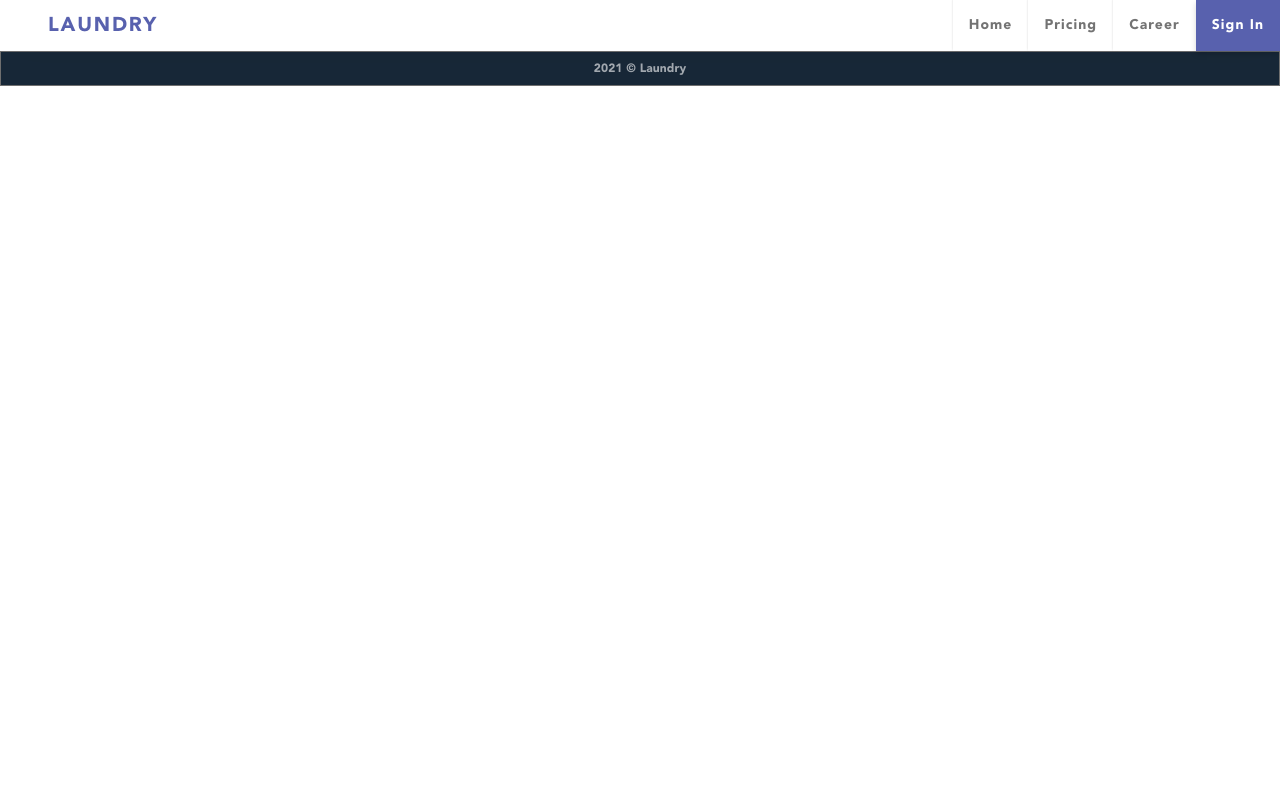
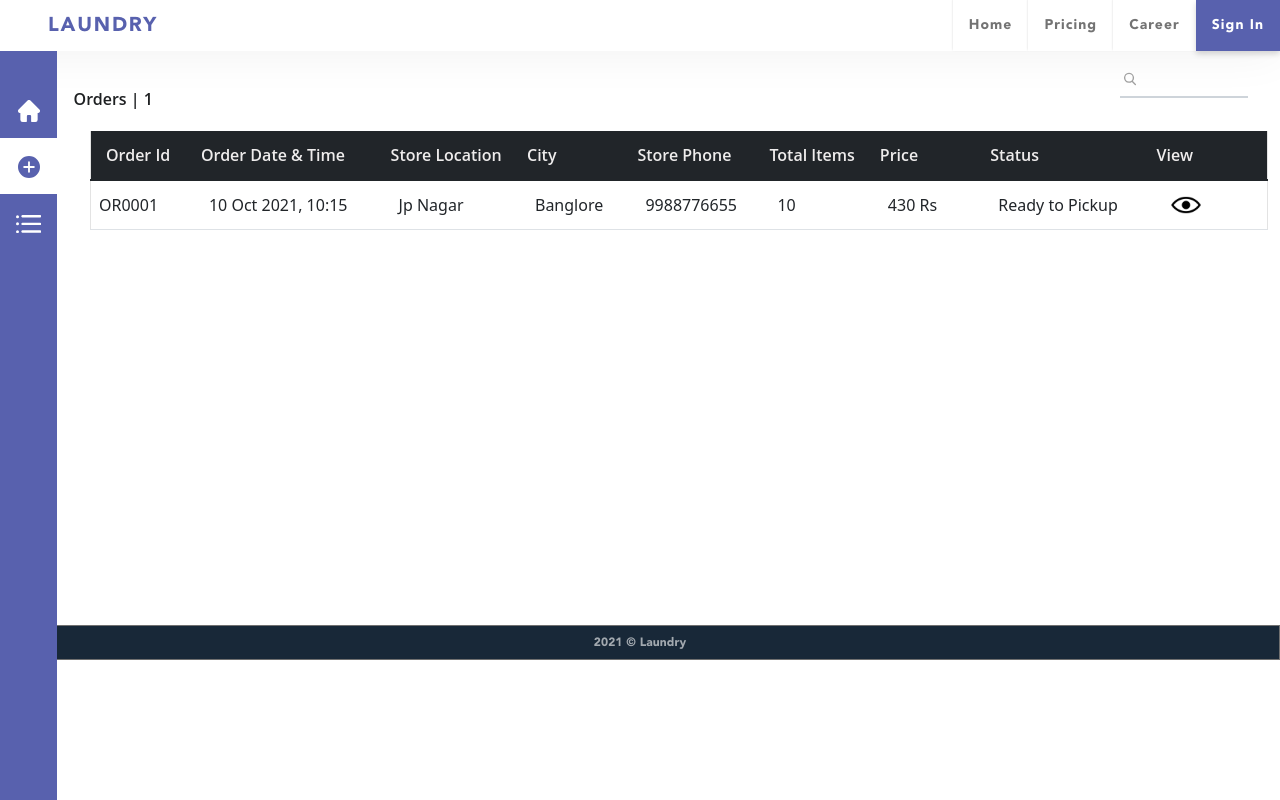
Before and after one commit to BrijneetaGupta/Laundary-Management-System, a React (Create React App) app in the folder frontend/laundary-services/: page /pastOrder in a window 1280 px wide. Built offline with nearby package versions, Linux system fonts and the light colour scheme; the HTML template or start-up script is replaced by a standard one.

Commit message:
css changes

```diff
--- a/frontend/laundary-services/src/App.css
+++ b/frontend/laundary-services/src/App.css
@@ -69,3 +69,13 @@
   text-decoration: none;
   color: #4552C1;
 }
+input::-webkit-outer-spin-button,
+input::-webkit-inner-spin-button {
+  -webkit-appearance: none;
+  margin: 0;
+}
+
+/* Firefox */
+input[type=number] {
+  -moz-appearance: textfield;
+}
--- a/frontend/laundary-services/src/App.js
+++ b/frontend/laundary-services/src/App.js
@@ -14,7 +14,9 @@ const App = () => {
     <div className="App">
       <Header />
 
-      {/* <PastOrder /> */}
+      <Routes>
+        <Route path="/pastOrder" element={<PastOrder />} />
+      </Routes>
 
       <Routes>
         <Route path="/createOrder" element={<CreateOrder />} />
--- a/frontend/laundary-services/src/assets/css/createOrder.css
+++ b/frontend/laundary-services/src/assets/css/createOrder.css
@@ -54,6 +54,14 @@
 }
 .quantity::after{
     display: none;
+}
+#createOrder h5, #pastOrder h5{
+  text-align: left;
+  font: normal normal 600 16px/48px Open Sans;
+  letter-spacing: 0px;
+  color: #1E2022;
+  margin-left: 4.6rem;
+  opacity: 1;
 }
 #createOrder ul li{
     display:inline-block;
@@ -195,3 +203,12 @@ p{
 .proceedCancelBtn{
   margin-bottom: 5rem;
 }
+
+#pastOrder, #createOrder{
+  min-height: 550px;
+}
+
+#pastOrder .navbar-btn{
+  background: none;
+  border: none;
+}
--- /dev/null
+++ b/frontend/laundary-services/src/assets/css/search.css
@@ -0,0 +1,25 @@
+#createOrder .form-control, #pastOrder .form-control{
+    width: 10%;
+    padding: 1.95rem 0.3rem 0.35rem 0;
+    background-color: inherit;
+    border: none;
+    border-bottom: 2px solid #ced4da;
+    border-radius: 0;
+    text-align: left;
+    font: normal normal normal 17px/27px Open Sans;
+    letter-spacing: 0.6px;
+    color: #77838F;
+    opacity: 1;
+    float: right;
+    right: 2rem;
+    top: 2rem;
+    position: absolute;
+  }
+  #createOrder span, #pastOrder span{
+    position: absolute;
+    top: 4rem;
+    right: 9rem;
+  }
+  #createOrder span img, #pastOrder span img{
+    width:12px
+  }
--- a/frontend/laundary-services/src/components/CreateOrder.js
+++ b/frontend/laundary-services/src/components/CreateOrder.js
@@ -2,6 +2,7 @@ import React from 'react'
 import '../assets/css/createOrder.css'
 import '../App.css'
 import DashboardSidebar from './DashboradSidebar';
+import Search from './Search';
 import jeans from '../assets/productImages/jeans.jpg';
 import joggers from '../assets/productImages/joggers.jpg';
 import others from '../assets/productImages/others.jpg';
@@ -257,24 +258,24 @@ const CreateOrder = () => {
                 console.log("items", totalitems)
             }
         }
-        axios({
-            url: "http://localhost:3004/orders",
-            method: "POST",
-            headers: {
-                authorization: mytoken,
-            },
-            data: {
-                "amount": amount, "totalitems": totalitems, "date": today, "status": "done ordered successfully", "services": services
-            }
+        // axios({
+        //     url: "http://localhost:3004/orders",
+        //     method: "POST",
+        //     headers: {
+        //         authorization: mytoken,
+        //     },
+        //     data: {
+        //         "amount": amount, "totalitems": totalitems, "date": today, "status": "done ordered successfully", "services": services
+        //     }
 
 
 
 
-        })
+        // })
 
-            .then(res => {
-                alert(res.data.status)
-            })
+        //     .then(res => {
+        //         alert(res.data.status)
+        //     })
     }
     const clearItem = (item) => {
         if (item === "shirt") {
@@ -324,7 +325,9 @@ const CreateOrder = () => {
         <>
             <DashboardSidebar />
             <section id="createOrder">
-                <table className="table product_list mt-5">
+                <h5 className='mt-4'>Create Order</h5>
+                <Search />
+                <table className="table product_list mt-2">
                     <thead className='table-dark'>
                         <tr>
                             <th scope="col">Product Types</th>
--- a/frontend/laundary-services/src/components/Header.js
+++ b/frontend/laundary-services/src/components/Header.js
@@ -23,7 +23,7 @@ const Header = () =>{
                         <NavLink className="nav-link" to="/">Career</NavLink>
                     </li>
                     <li className="nav-item">
-                        <NavLink className="nav-link" to="/Register">Sign In</NavLink>
+                        <NavLink className="nav-link" to="/">Sign In</NavLink>
                     </li>
                 </ul>
             </div>
--- a/frontend/laundary-services/src/components/PastOrder.js
+++ b/frontend/laundary-services/src/components/PastOrder.js
@@ -2,12 +2,18 @@ import React from 'react'
 import '../assets/css/createOrder.css'
 import '../App.css'
 import 'bootstrap/dist/css/bootstrap.min.css'
+import DashboardSidebar from './DashboradSidebar';
+import Search from './Search';
+import Eye from '../assets/uploads/icons/eye.png';
 
 const PastOrder = () =>{
     return(
         <>
-            <section>
-            <table className="table product_list mt-5">
+            <DashboardSidebar />
+            <section id="pastOrder">
+            <h5 className='mt-4'>Orders | <label className='orderCount'>1</label></h5>
+            <Search />
+            <table className="table product_list mt-2">
                 <thead className='table-dark'>
                     <tr>
                         <th scope="col">Order Id</th>
@@ -31,7 +37,7 @@ const PastOrder = () =>{
                         <td>10</td>
                         <td>430 Rs</td>
                         <td>Ready to Pickup</td>
-                        <td><button className='btn btn-filled navbar-btn pull-left' type="button" data-toggle="modal" data-target="#sidebar-right">Click</button></td>
+                        <td><button className='navbar-btn pull-left' type="button" data-toggle="modal" data-target="#sidebar-right"><img src={Eye} /></button></td>
                     </tr>
                 </tbody>
                 </table>
--- /dev/null
+++ b/frontend/laundary-services/src/components/Search.js
@@ -0,0 +1,18 @@
+import React from 'react'
+import '../App.css'
+import 'bootstrap/dist/css/bootstrap.min.css'
+import '../assets/css/search.css';
+import search from '../assets/uploads/icons/search.svg';
+
+const Search = () =>{
+    return(
+        <>
+            <span>
+                <img src={search} alt="search" />
+            </span>
+            <input type='text' className="form-control" />
+        </>
+    )
+}
+
+export default Search
```
Also changed, not shown: frontend/laundary-services/src/assets/uploads/icons/eye.png (added), frontend/laundary-services/src/assets/uploads/icons/search.svg (added).
